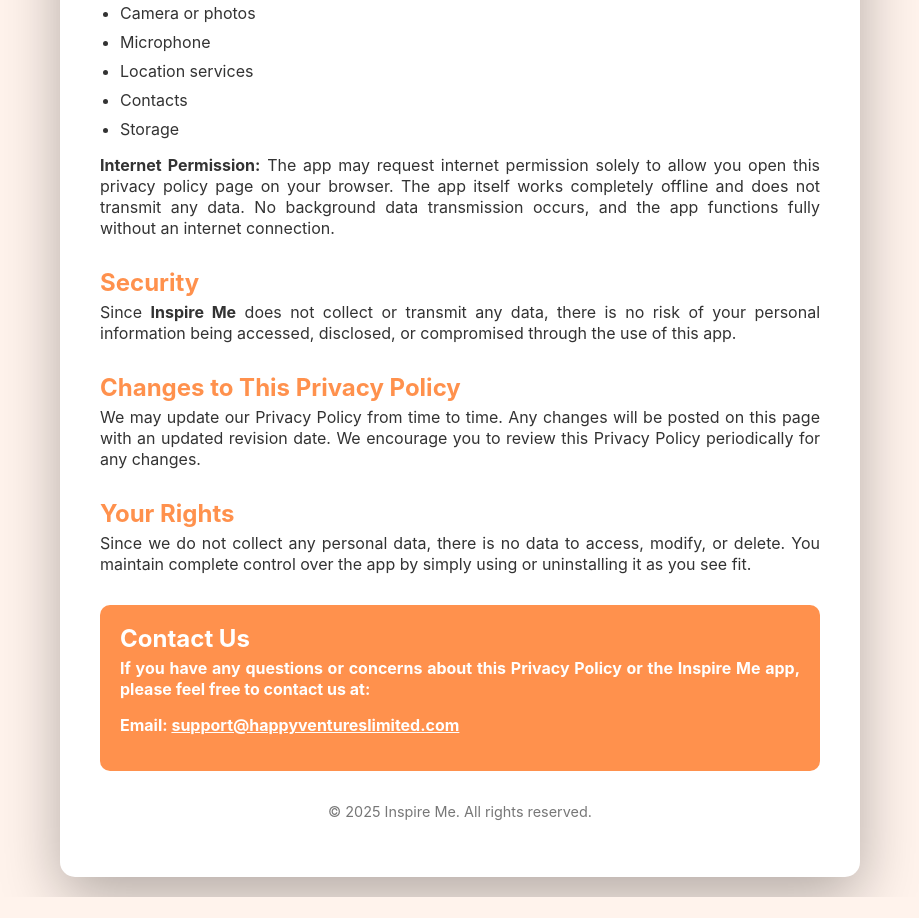
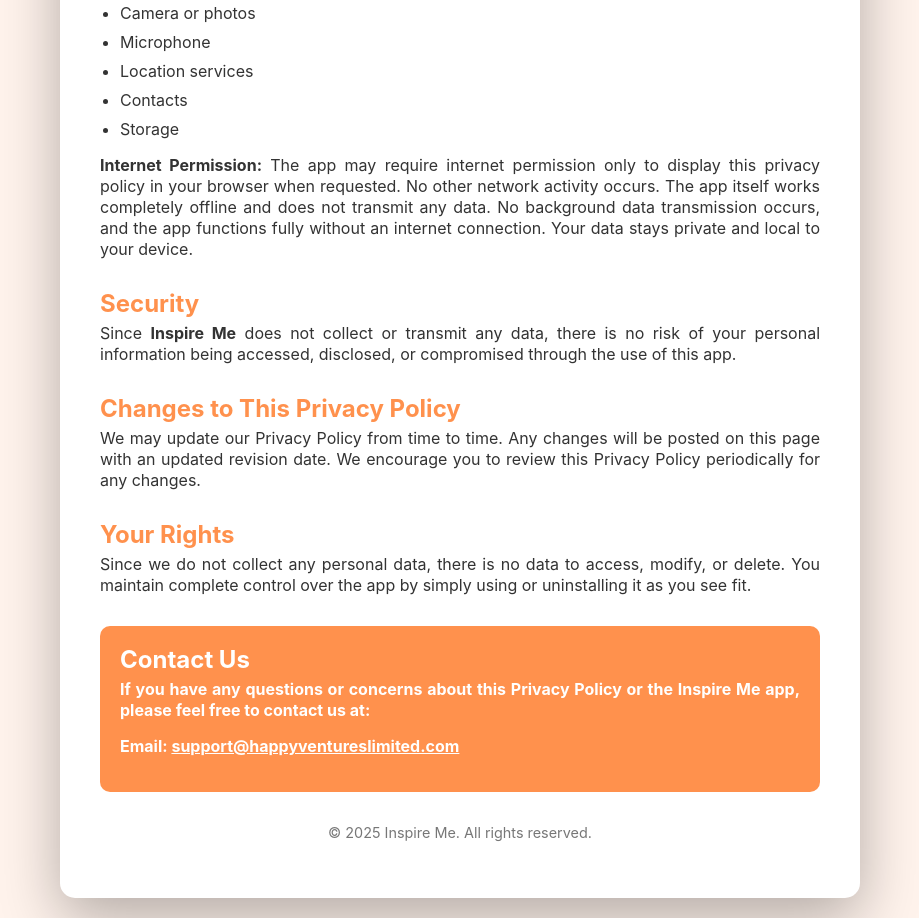
Before and after one commit to happyventureslimited/inspire-me-privacy-policy, a plain HTML site: page privacy-policy.html in a window 1280 px wide. Shown: the part 1205-2123 px from the top of the page, without its empty margins (180-1099 px from the left). Before the commit the page ends 2102 px from the top, so only its background shows below. Drawn offline with Linux system fonts and the light colour scheme.

Commit message:
Update privacy-policy.html

```diff
--- a/privacy-policy.html
+++ b/privacy-policy.html
@@ -138,7 +138,7 @@
             <li>Contacts</li>
             <li>Storage</li>
         </ul>
-        <p><strong>Internet Permission:</strong> The app may request internet permission solely to allow you open this privacy policy page on your browser. The app itself works completely offline and does not transmit any data. No background data transmission occurs, and the app functions fully without an internet connection.</p>
+        <p><strong>Internet Permission:</strong> The app may require internet permission only to display this privacy policy in your browser when requested. No other network activity occurs. The app itself works completely offline and does not transmit any data. No background data transmission occurs, and the app functions fully without an internet connection. Your data stays private and local to your device.</p>
 
         <h2>Security</h2>
         <p>Since <strong>Inspire Me</strong> does not collect or transmit any data, there is no risk of your personal information being accessed, disclosed, or compromised through the use of this app.</p>
```
